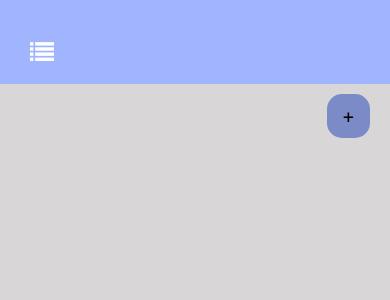
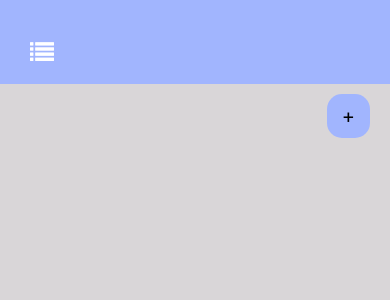
Before and after one commit to chrisDev06/T-DEV-600, a React Native app in the folder client/: screen / in a window 390 px wide. Shown: the top 300 px of the page. Built offline with nearby package versions, Linux system fonts and the light colour scheme.

Commit message:
change color of button create list

```diff
--- a/client/Dashboard/Pages/Body.js
+++ b/client/Dashboard/Pages/Body.js
@@ -59,7 +59,7 @@ const style = StyleSheet.create({
     padding: 10,
     paddingLeft: 15,
     paddingRight: 15,
-    backgroundColor: "#7B8BC7",
+    backgroundColor: "#A1B5FE",
     fontSize: 20,
     borderRadius: 15
   },
--- a/client/Dashboard/Pages/List.js
+++ b/client/Dashboard/Pages/List.js
@@ -94,7 +94,7 @@ const styles = StyleSheet.create({
 
 const componentStyle = StyleSheet.create({
     text : {
-        color: "#7B8BC7",
+        color: "#A1B5FE",
 
     }
 })
```
